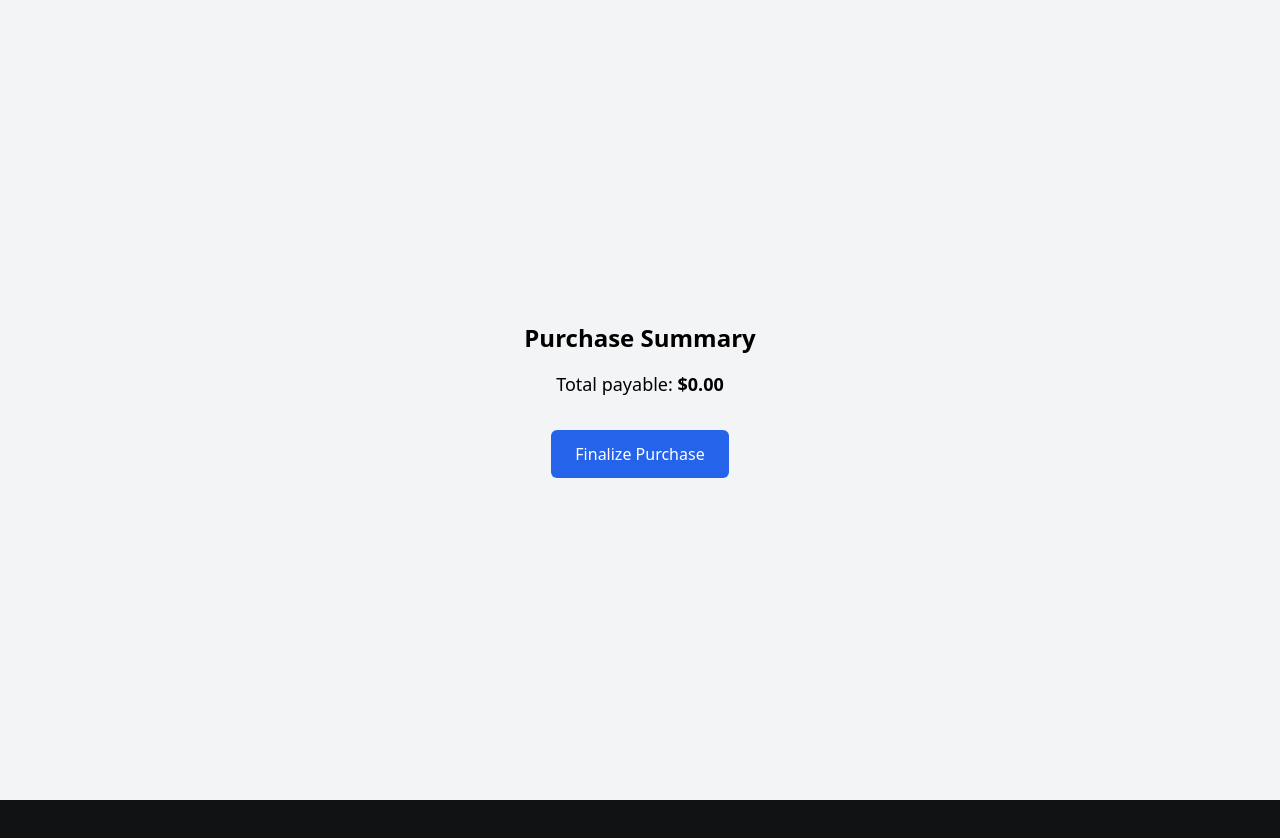
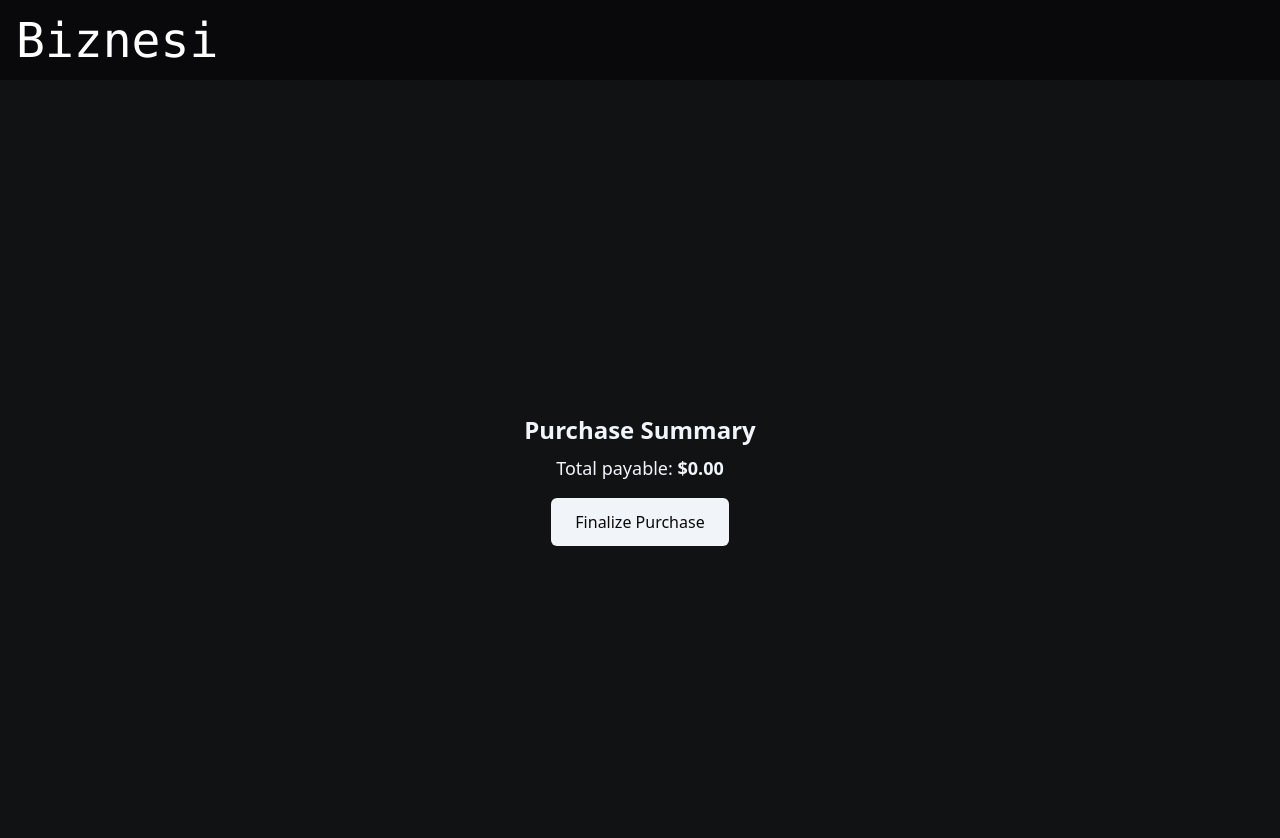
Before and after one commit to edu4rdolinux/Biznesi, a Next.js app: page /finish in a window 1280 px wide. Shown: the top 838 px of the page. Before the commit the page ends 800 px from the top, so only its background shows below. Built offline with nearby package versions, Linux system fonts and the light colour scheme.

Commit message:
Finish Page Adjusts

```diff
--- a/app/components/FinishPage.tsx
+++ b/app/components/FinishPage.tsx
@@ -2,6 +2,8 @@
 import React from 'react';
 import { useTotalPrice } from '../components/TotalPriceContext';
 import Link from 'next/link';
+import '../styles/global.scss'
+import Header from './Header';
 
 const FinishPage: React.FC = () => {
   const { totalPrice, resetTotal } = useTotalPrice();
@@ -13,17 +15,20 @@ const FinishPage: React.FC = () => {
   };
 
   return (
-    <div className="flex flex-col items-center justify-center h-screen bg-gray-100">
-      <h1 className="text-2xl font-bold mb-4">Purchase Summary</h1>
-      <p className="text-lg mb-8">Total payable: <span className="font-semibold">${totalPrice.toFixed(2)}</span></p>
+    <div>
+      <Header/>
+     <div className="flex flex-col items-center justify-center h-screen text-slate-100">
+        <h1 className="text-2xl font-bold mb-2">Purchase Summary</h1>
+        <p className="text-lg mb-4">Total payable: <span className="font-semibold">${totalPrice.toFixed(2)}</span></p>
 
         <Link href="/">
        <button
           onClick={handleFinish}
-        className="px-6 py-3 bg-blue-600 text-white rounded-md hover:bg-blue-700 transition duration-300">
+          className="px-6 py-3 text-zinc-950 font-medium bg-slate-100 rounded-md hover:bg-slate-200 transition duration-300">
           Finalize Purchase
        </button>
         </Link>
+      </div>
     </div>
   );
 };
--- a/app/page.tsx
+++ b/app/page.tsx
@@ -1,5 +1,3 @@
-// app/page.tsx ou app/layout.tsx
-
 import Header from './components/Header';
 import Products from './components/Products';
 import { TotalPriceProvider } from './components/TotalPriceContext';
--- a/app/styles/global.scss
+++ b/app/styles/global.scss
@@ -10,6 +10,7 @@
 
 body {
     background-color: $bg-color-1;
+    overflow: hidden;
 }
 
 .ProductButton:hover {
```
Also changed, not shown: app/finish/page.tsx (+4 -6 lines). Lines whose indentation alone changed are shown as unchanged.
